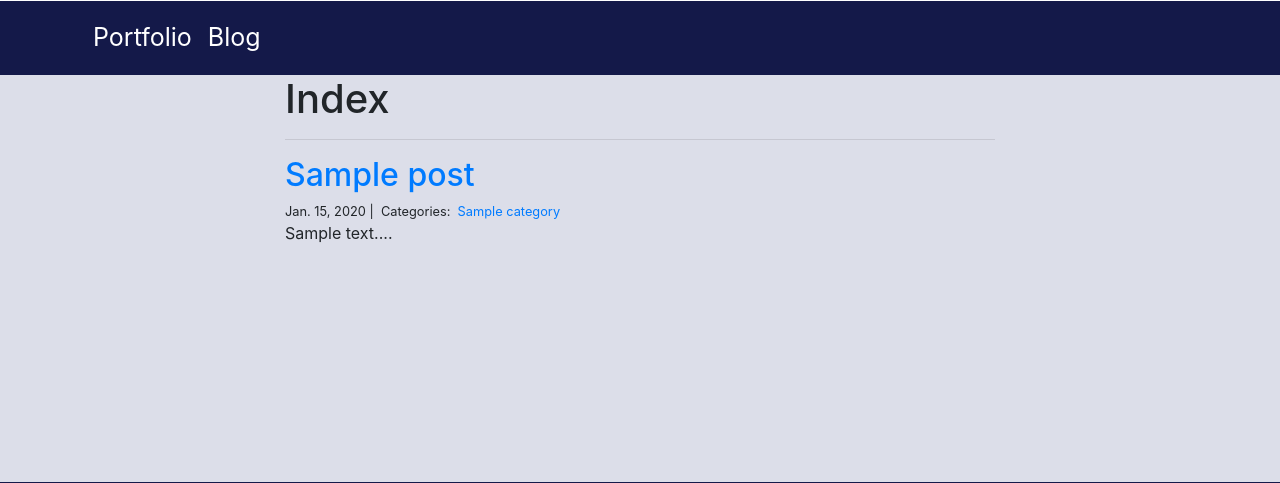
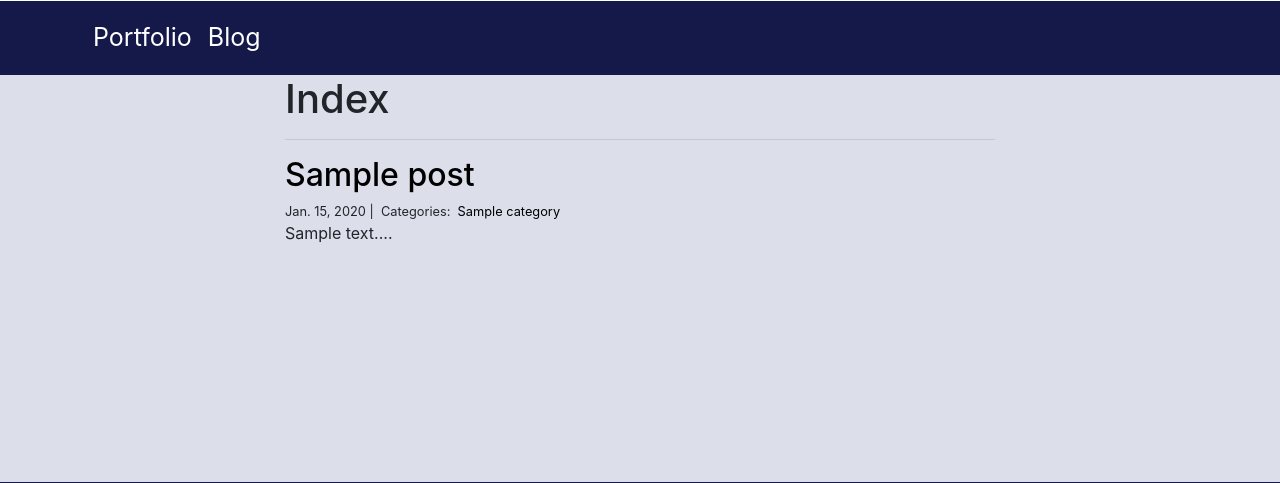
Before and after one commit to olsonja88/Johnolson.dev, a Django app: page /blog/ in a window 1280 px wide. Shown: the part 242-725 px from the top of the page. Run offline with Django 4.2, Linux system fonts and the light colour scheme; tables that the repository leaves empty hold one stand-in row (values such as "Sample post").

Commit message:
Refactor: Change <a> links in page_content blog_index.html to black color.

```diff
--- a/blog/static/blog/css/blog_styles.css
+++ b/blog/static/blog/css/blog_styles.css
@@ -140,6 +140,12 @@ body {
   font-size: 25px;
 }
 
+/* Page content */
+#bs-content-override a {
+  color: black;
+}
+
+
 /* Footer */
 #bs-footer-override {
   position: fixed;
--- a/blog/templates/blog_index.html
+++ b/blog/templates/blog_index.html
@@ -47,8 +47,9 @@
 </nav>
 {% endblock %}
 
+<!--Page content-->
 {% block page_content %}
-<div class="col-md-8 offset-md-2">
+<div class="col-md-8 offset-md-2" id="bs-content-override">
     <h1>Index</h1>
     <hr>
     {% for post in posts %}
```
